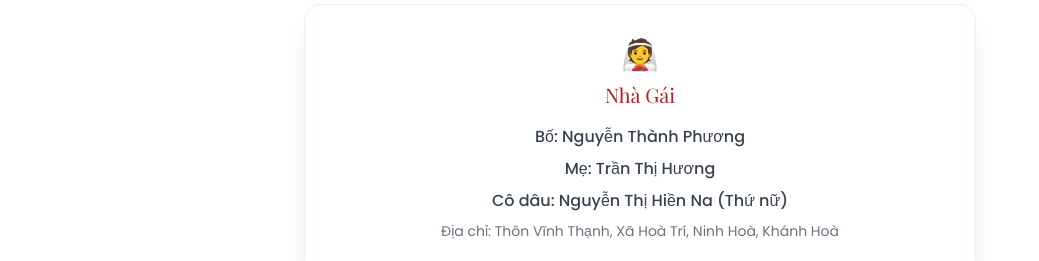
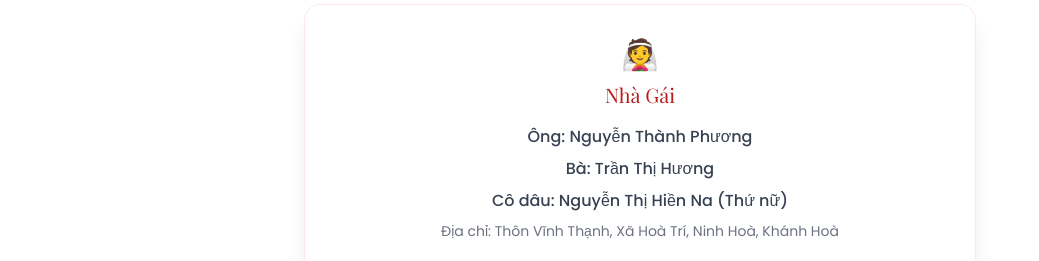
Before and after one commit to DucLamDev/thiep-cuoi, a Next.js app: page / in a window 1280 px wide. Shown: the part 1740-2001 px from the top of the page, without its empty margins (0-1039 px from the left). Built offline with nearby package versions, Linux system fonts and the light colour scheme; a web font is replaced by a local one.

Commit message:
commit v3

```diff
--- a/src/components/ParentsInfo.tsx
+++ b/src/components/ParentsInfo.tsx
@@ -66,10 +66,10 @@ export default function ParentsInfo() {
             </div>
             <div className="space-y-2 text-center">
               <p className="text-gray-700 font-medium">
-                Bố: Nguyễn Thành Phương
+                Ông: Nguyễn Thành Phương
               </p>
               <p className="text-gray-700 font-medium">
-                Mẹ: Trần Thị Hương
+                Bà: Trần Thị Hương
               </p>
               <p className="text-gray-700 font-medium">
                 Cô dâu: Nguyễn Thị Hiền Na (Thứ nữ)
```
